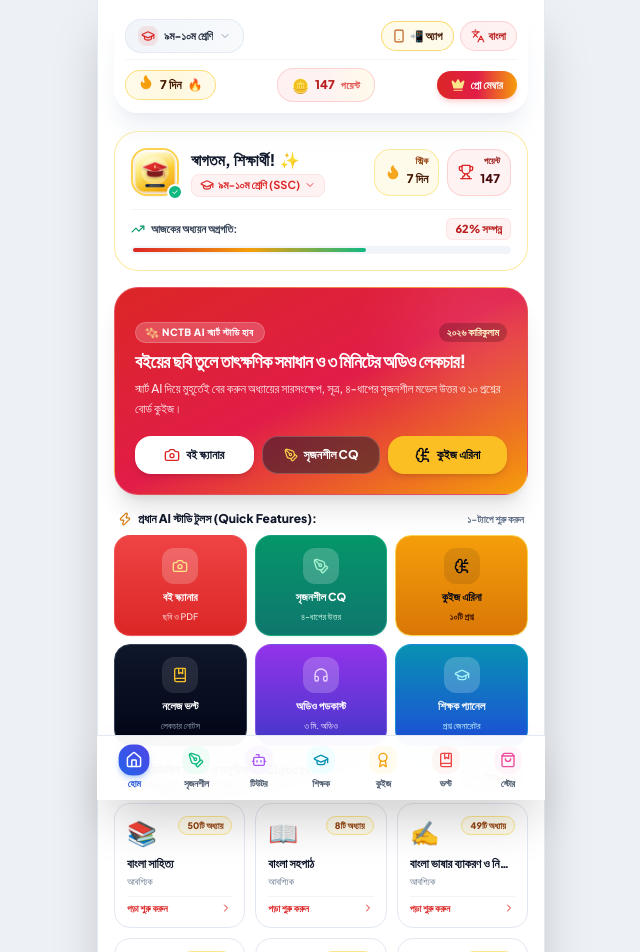
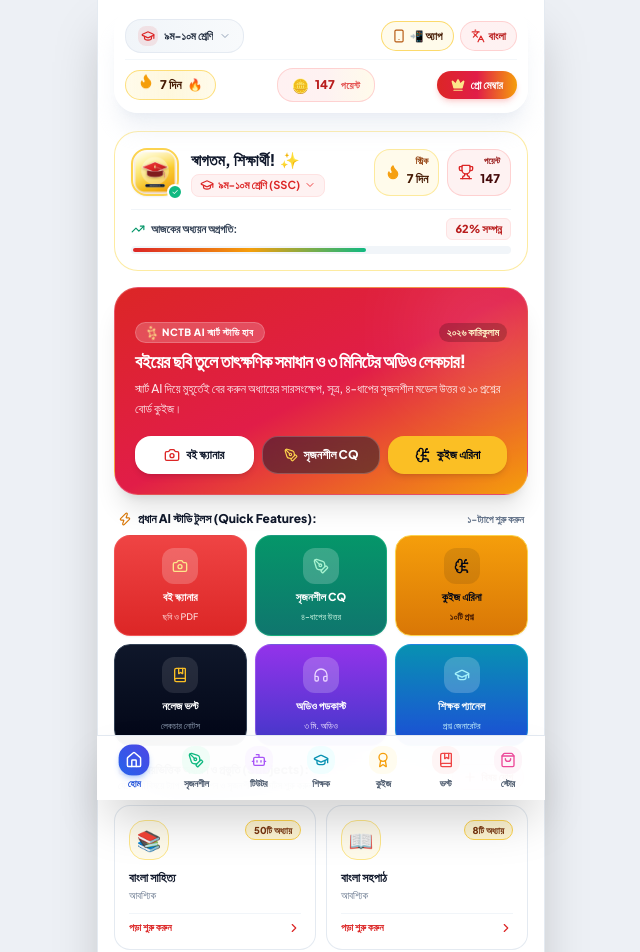
Before and after one commit to rokeyaag/edugenius-ai, a React (Vite) app: page / in a window 1280 px wide. Shown: the top 952 px of the page, without its empty margins (319-959 px from the left). Built offline with nearby package versions, Linux system fonts and the light colour scheme.

Commit message:
Optimize home page subject cards layout: 2-column roomy cards preventing text clipping and clean spacing

```diff
--- a/src/components/DashboardView.jsx
+++ b/src/components/DashboardView.jsx
@@ -285,64 +285,64 @@ export default function DashboardView() {
       {/* ============================================================== */}
       {/* 4. INTERACTIVE SUBJECT EXPLORER (বিষয়ভিত্তিক স্টাডি কার্ড গ্রিড) */}
       {/* ============================================================== */}
-      <div className="space-y-2.5">
+      <div className="space-y-3">
         <div className="flex items-center justify-between px-1">
           <div>
             <h4 className="text-xs font-black text-slate-900 flex items-center gap-1.5">
               <BookOpen className="w-3.5 h-3.5 text-red-600" />
-              <span>বিষয়ভিত্তিক অধ্যয়ন ও অনুশীলন (Subjects):</span>
+              <span>বিষয়ভিত্তিক অধ্যয়ন ও প্রস্তুতি (Subjects):</span>
             </h4>
-            <p className="text-[10px] text-slate-500 font-medium">যেকোনো বিষয়ে ক্লিক করে সরাসরি রিভিশন শুরু করুন</p>
+            <p className="text-[10px] text-slate-500 font-medium">যেকোনো বিষয়ে ট্যাপ করে রিভিশন ও সৃজনশীল প্র্যাকটিস শুরু করুন</p>
           </div>
 
           <button
             onClick={() => setIsAddSubjectModalOpen(true)}
-            className="text-[10px] font-black text-red-700 bg-red-50 hover:bg-red-100 px-2 py-1 rounded-xl border border-red-200 tap-active flex items-center gap-1 shrink-0 cursor-pointer"
+            className="text-[10.5px] font-black text-red-700 bg-red-50 hover:bg-red-100 px-2.5 py-1 rounded-xl border border-red-200 tap-active flex items-center gap-1 shrink-0 cursor-pointer shadow-2xs"
           >
-            <Plus className="w-3 h-3" />
+            <Plus className="w-3.5 h-3.5" />
             <span>বিষয় যোগ</span>
           </button>
         </div>
 
-        {/* Subjects Grid */}
-        <div className="grid grid-cols-2 sm:grid-cols-3 gap-2.5">
-          {subjects.slice(0, 6).map((sub) => {
+        {/* Subjects Grid (2 columns on mobile for readable non-truncated text!) */}
+        <div className="grid grid-cols-2 gap-2.5">
+          {subjects.slice(0, 8).map((sub) => {
             const chCount = NCTB_FULL_BOOK_CHAPTERS_MAP[sub.id]?.length || (sub.id === 'bangla-sahitya' ? 50 : 3);
 
             return (
               <div
                 key={sub.id}
                 onClick={() => setActiveTab('vault')}
-                className="p-3 rounded-2xl bg-white hover:bg-amber-50/60 border border-slate-200 hover:border-amber-400 transition-all cursor-pointer shadow-2xs hover:shadow-xs space-y-2 tap-active group"
+                className="p-3.5 rounded-2xl bg-white hover:bg-amber-50/70 border border-slate-200/90 hover:border-amber-400 transition-all cursor-pointer shadow-2xs hover:shadow-xs space-y-2.5 tap-active group flex flex-col justify-between"
               >
-                <div className="flex items-start justify-between">
-                  <span className="text-2xl group-hover:scale-110 transition-transform">
+                <div className="flex items-start justify-between gap-1">
+                  <div className="w-10 h-10 rounded-2xl bg-amber-50 border border-amber-200 flex items-center justify-center text-xl shrink-0 group-hover:scale-110 transition-transform">
                     {sub.icon || '📖'}
-                  </span>
-                  <span className="text-[9px] font-black text-amber-800 bg-amber-50 px-2 py-0.5 rounded-full border border-amber-200">
+                  </div>
+                  <span className="text-[9.5px] font-black text-amber-900 bg-amber-100/80 px-2 py-0.5 rounded-full border border-amber-300 shrink-0">
                     {chCount}টি অধ্যায়
                   </span>
                 </div>
 
-                <div className="space-y-0.5">
-                  <h5 className="text-xs font-black text-slate-900 truncate group-hover:text-red-700 transition-colors">
+                <div className="space-y-0.5 min-w-0">
+                  <h5 className="text-xs font-black text-slate-900 leading-snug group-hover:text-red-700 transition-colors">
                     {language === 'bn' ? sub.nameBn : sub.nameEn}
                   </h5>
-                  <p className="text-[9.5px] text-slate-500 font-medium">
+                  <p className="text-[10px] text-slate-500 font-medium">
                     {sub.group || 'আবশ্যিক বিষয়'}
                   </p>
                 </div>
 
-                <div className="flex items-center justify-between pt-1 border-t border-slate-100 text-[9.5px] text-red-600 font-bold">
+                <div className="flex items-center justify-between pt-1.5 border-t border-slate-100 text-[10px] text-red-600 font-black">
                   <span>পড়া শুরু করুন</span>
-                  <ChevronRight className="w-3 h-3 group-hover:translate-x-0.5 transition-transform" />
+                  <ChevronRight className="w-3.5 h-3.5 group-hover:translate-x-1 transition-transform text-red-600" />
                 </div>
               </div>
             );
           })}
         </div>
 
-        {subjects.length > 6 && (
+        {subjects.length > 8 && (
           <div className="text-center pt-1">
             <button
               onClick={() => setActiveTab('vault')}
```
